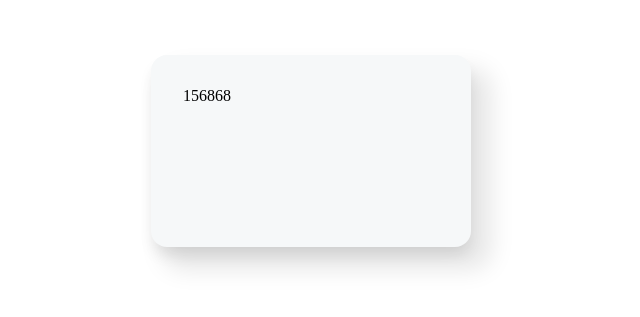
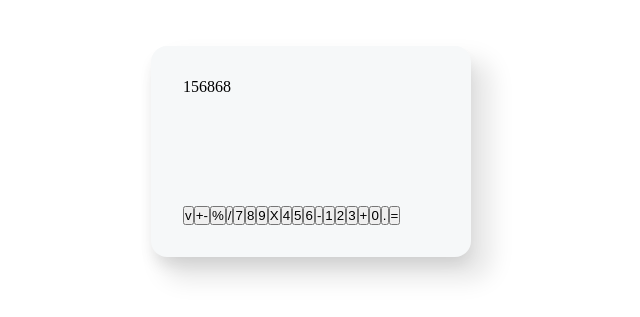
Before and after one commit to tmchuynh/react-calculator, a React (Create React App) app: page / in a window 1280 px wide. Shown: the part 281-598 px from the top of the page, without its empty margins (329-969 px from the left). Built offline with nearby package versions, Linux system fonts and the light colour scheme; the HTML template or start-up script is replaced by a standard one; a web font is replaced by a local one.

Commit message:
map through the button values

```diff
--- a/src/App.js
+++ b/src/App.js
@@ -1,10 +1,12 @@
 import Wrapper from "./components/Wrapper";
 import Screen from "./components/Screen";
+import ButtonBox from "./components/ButtonBox";
+import Button from "./components/Button";
 
 const btnValues = [
   ["v", "+-", "%", "/"],
   [7, 8, 9, "X"],
-[4, 5, 6, "-"],
+  [4, 5, 6, "-"],
   [1, 2, 3, "+"],
   [0, ".", "="],
 ]
@@ -13,8 +15,16 @@
   return (
     <div>
       <Wrapper>
-        <Screen/>
+        <Screen />
+        <ButtonBox>
+          {btnValues.flat().map((btn, i) => (
+            <Button
+            value = {btn}
+              key = {i}
+            />
 
+          ))}
+        </ButtonBox>
       </Wrapper>
 
     </div>
```
